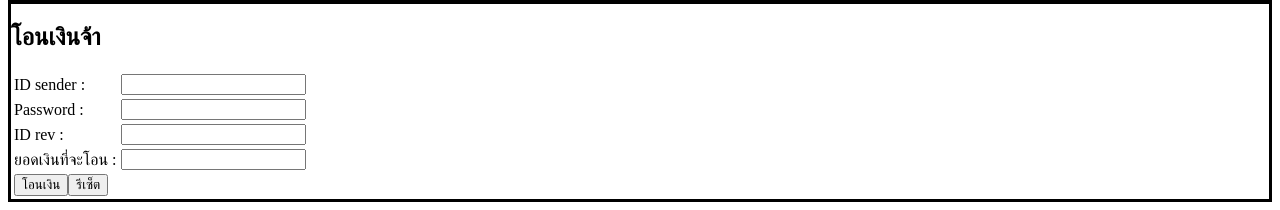
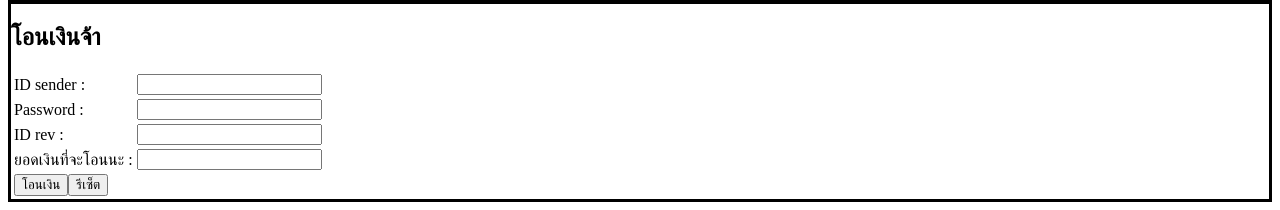
Before and after one commit to Sawanon/Sky-s-homework, a PHP site: page / in a window 1280 px wide. Shown: the part 722-932 px from the top of the page. Run offline with PHP 8.4, Linux system fonts and the light colour scheme; the visitor is signed in with stand-in values (Sample User, id 1); data that the repository does not hold is empty.

Commit message:
Signed-off-by: Sawanon <sawanon01@hotmail.com>

```diff
--- a/index.php
+++ b/index.php
@@ -126,7 +126,7 @@ session_start();
             <td>ID rev : </td><td><input type="text" name="idrev"></td>
           </tr>
           <tr>
-            <td>ยอดเงินที่จะโอน : </td><td><input type="text" name="amount"></td>
+            <td>ยอดเงินที่จะโอนนะ : </td><td><input type="text" name="amount"></td>
           </tr>
           <tr>
             <td><input type="submit" value="โอนเงิน"><input type="reset" value="รีเซ็ต"></td>
```
